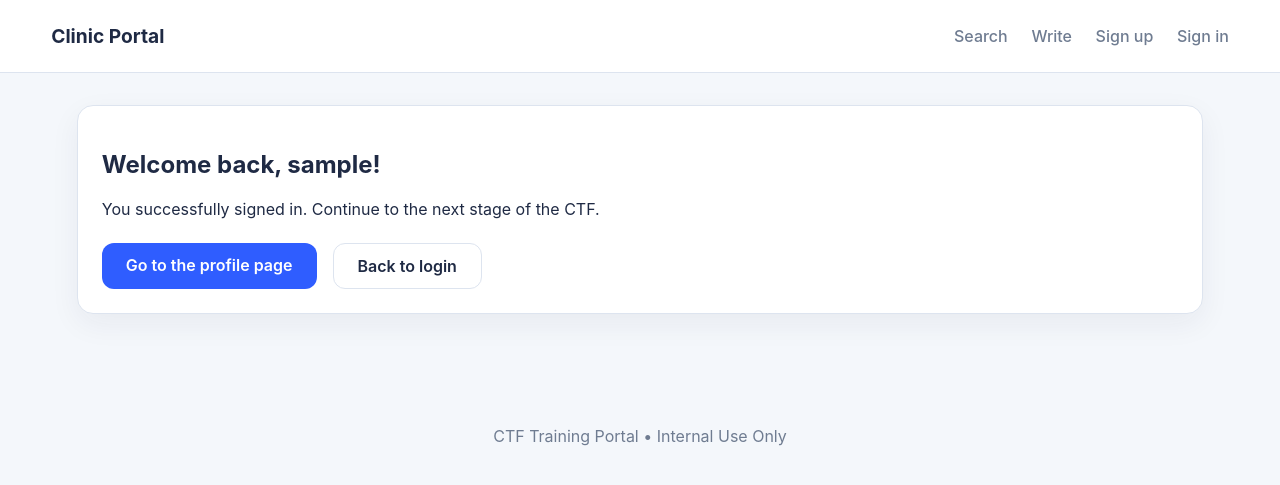
After one commit to Anton2181/Baim2, a Flask app: template ctf_app/templates/post_login.html in a window 1280 px wide. The commit adds this page. Shown: the top 485 px of the page. Run offline with Flask 3, Linux system fonts and the light colour scheme; the template is opened without the code that fills it: most values are stand-ins (such as "Sample title", 1, 10 or a date in 2020).

Commit message:
Add post-login success page

```diff
--- a/ctf_app/app.py
+++ b/ctf_app/app.py
@@ -75,7 +75,10 @@ def login():
                         (username, int(success), datetime.now(timezone.utc)),
                     )
                     if success:
-                        message = "Login successful!"
+                        return render_template(
+                            "post_login.html",
+                            username=username,
+                        )
                     else:
                         message = "Login failed."
 
--- a/ctf_app/static/styles.css
+++ b/ctf_app/static/styles.css
@@ -151,6 +151,24 @@ input {
   margin-top: 0.5rem;
 }
 
+.actions {
+  display: flex;
+  flex-wrap: wrap;
+  gap: 1rem;
+  margin-top: 1.5rem;
+}
+
+.button-secondary {
+  display: inline-block;
+  padding: 0.75rem 1.5rem;
+  border-radius: 0.75rem;
+  border: 1px solid var(--border);
+  text-decoration: none;
+  font-weight: 600;
+  color: var(--text);
+  background: #fff;
+}
+
 table {
   width: 100%;
   border-collapse: collapse;
--- /dev/null
+++ b/ctf_app/templates/post_login.html
@@ -0,0 +1,11 @@
+{% extends "base.html" %}
+{% block content %}
+<section class="card">
+  <h2>Welcome back, {{ username }}!</h2>
+  <p>You successfully signed in. Continue to the next stage of the CTF.</p>
+  <div class="actions">
+    <a class="primary" href="{{ url_for('profile') }}">Go to the profile page</a>
+    <a class="button-secondary" href="{{ url_for('login') }}">Back to login</a>
+  </div>
+</section>
+{% endblock %}
```
